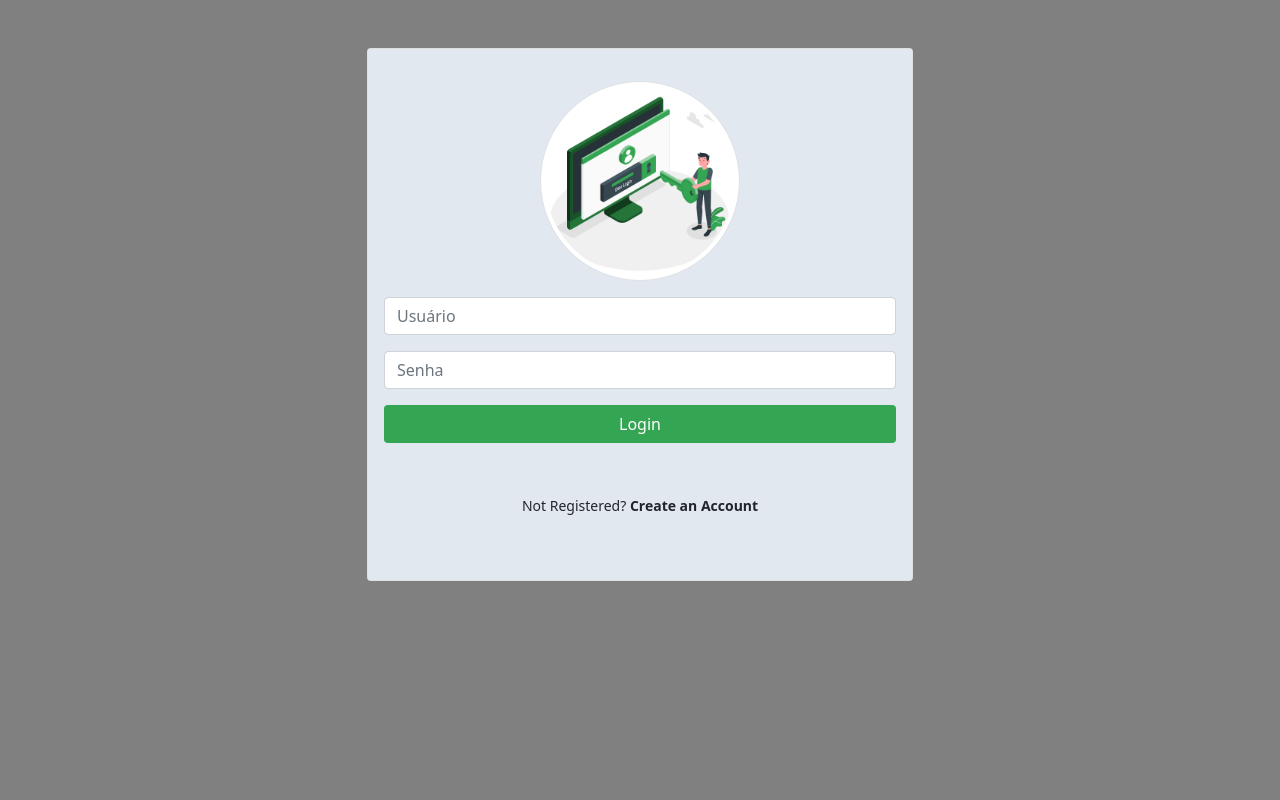
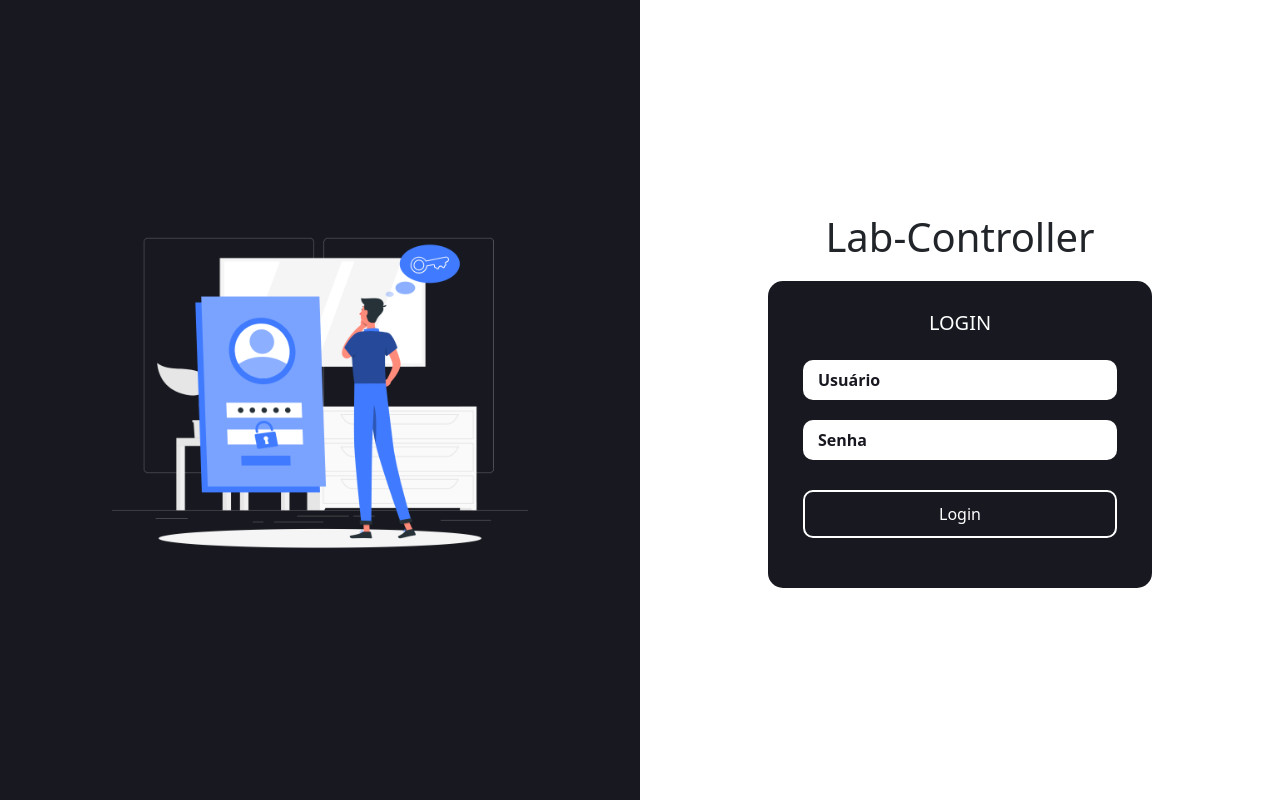
Before and after one commit to WalterJonas/lab-controller, a PHP site: page / in a window 1280 px wide. Run offline with PHP 8.4, Linux system fonts and the light colour scheme.

Commit message:
Tela Login v2 :lipstick: feat

```diff
--- a/index.php
+++ b/index.php
@@ -11,36 +11,58 @@
 
 </head>
 <body>
-<div class="container">
-    <div class="row">
-      <div class="col-md-6 offset-md-3">
-        <div class="card my-5">
+  <div class="main-login">
+    <div class="left-login">
+      <img class="left-image" src="./view/img/Forgot password-rafiki.png" alt="tela-login">
+    </div>
+    <div class="rigth-login">
+        <h1>Lab-Controller</h1>
+        <form  class="card-login" action="model/buttonActions.php" method="POST">
+          <h1>LOGIN</h1>
+          <div class="textfield">
+            <input type="text" name="username" aria-describedby="emailHelp"
+                placeholder="Usuário" required>
+          </div>
+          <div class="textfield">
+            <input type="password" name="password" placeholder="Senha" required>
+          </div>
+          <button class="btn-login" type="submit" name="login">Login</button>
+        </form>
+    </div>
+  </div>
 
-          <form action="model/buttonActions.php" method="POST" class="card-body cardbody-color p-lg-3">
 
-            <div class="text-center">
-              <img src="./view/img/Login-amico.png" class="img-fluid profile-image-pic img-thumbnail rounded-circle my-3"
-                width="200px" alt="profile">
-            </div>
 
-            <div class="mb-3">
-              <input type="text" class="form-control" name="username" aria-describedby="emailHelp"
+
+
+
+
+
+
+
+
+
+
+
+  <!-- <div>
+      <div>
+        <div>
+          <form action="model/buttonActions.php" method="POST">
+            <div>
+              <input type="text" name="username" aria-describedby="emailHelp"
                 placeholder="Usuário" required>
             </div>
-            <div class="mb-3">
-              <input type="password" class="form-control" name="password" placeholder="Senha" required>
+            <div>
+              <input type="password" name="password" placeholder="Senha" required>
             </div>
-            <div class="text-center"><button type="submit" name="login" class="btn btn-color px-5 mb-5 w-100">Login</button></div>
-            <div id="emailHelp" class="form-text text-center mb-5 text-dark">Not
-              Registered? <a href="#" class="text-dark fw-bold"> Create an
-                Account</a>
+            <div>
+              <button type="submit" name="login">Login</button>
             </div>
           </form>
         </div>
 
       </div>
-    </div>
-  </div>
+  </div> -->
 <!--    <form action="model/buttonActions.php" method="POST">
         <input type="text" name="username" placeholder="Usuário" required>
         <input type="password" name="password" placeholder="Senha" required>
--- a/view/style/login.css
+++ b/view/style/login.css
@@ -1,26 +1,93 @@
 @charset "utf-8";
 
 body{
-    background-color: grey;
+    background-color: #181920;
+    margin: 0%;
 }
 
-.btn-color{
-    background-color: #34A553;
-    color: #fff;
-  }
+.main-login{
+  width: 100vw;
+  height: 100vh;
+  background: #181920;
+  display: flex;
+  justify-content: center;
+  align-items: center;
+}
 
-  .profile-image-pic{
-    height: 200px;
-    width: 200px;
-    object-fit: cover;
-  }
+.left-login{
+  width: 50vw;
+  height: 100vh;
+  display: flex;
+  justify-content: center;
+  align-items: center;
+  flex-direction: column;
+}
 
+.left-image{
+  width: 65%;
+}
 
+.rigth-login{
+  width: 50vw;
+  height: 100vh;
+  display: flex;
+  flex-direction: column;
+  justify-content: center;
+  align-items: center;
+  background-color: #fff;
+}
 
-  .cardbody-color{
-    background-color: #e2e8f0;
-  }
+.rigth-login h1{
+  margin: 0 0 20px 0;
+}
 
-  a{
-    text-decoration: none;
-  }
+.card-login{
+  width: 60%;
+  display: flex;
+  justify-content: center;
+  align-items: center;
+  flex-direction: column;
+  padding: 30px 35px;
+  background-color: #181920;
+  border-radius: 15px;
+}
+
+.card-login h1{
+  font-size: 15pt;
+  color: #fff;
+  margin-bottom: 15px;
+}
+
+.textfield{
+  width: 100%;
+  display: flex;
+  flex-direction: column;
+  align-items: flex-start;
+  margin: 10px 0;
+}
+
+.textfield > input{
+  width: 100%;
+  height: 40px;
+  border: none;
+  border-radius: 10px;
+  outline: none;
+  box-sizing: border-box;
+  padding: 0 15px;
+}
+
+input::placeholder{
+  color: #181920;
+  font-weight: 600;
+}
+
+.btn-login{
+  width: 100%;
+  padding: 10px;
+  margin: 20px;
+  border: none;
+  border-radius: 10px;
+  color: #fff;
+  background-color: transparent;
+  border: 2px solid #fff;
+}
```
Also changed, not shown: view/img/Forgot password-rafiki.png (added).
